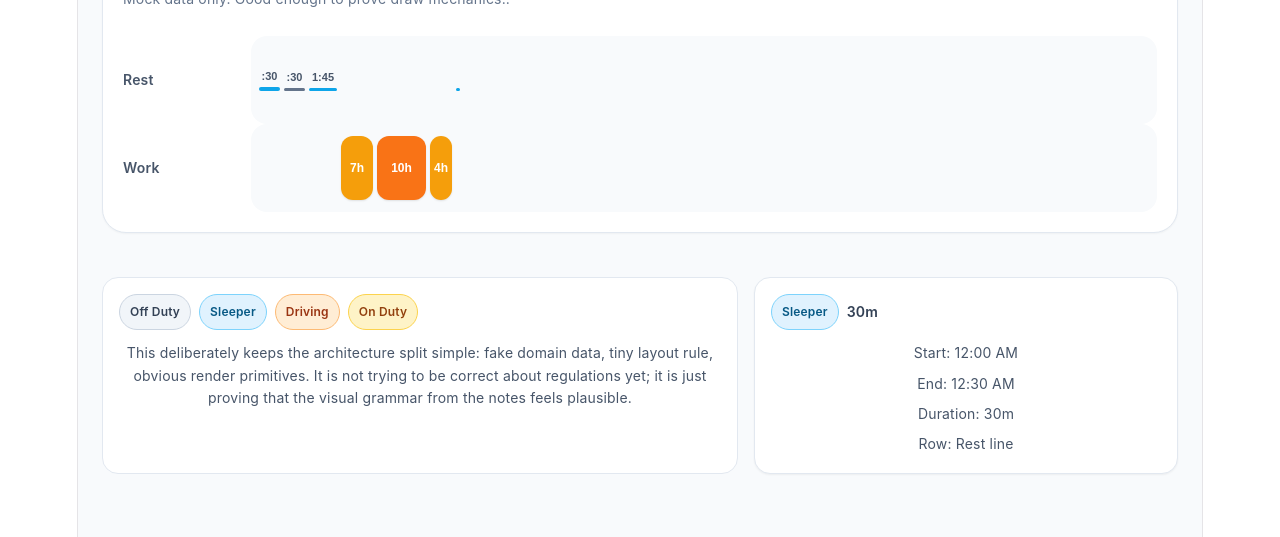
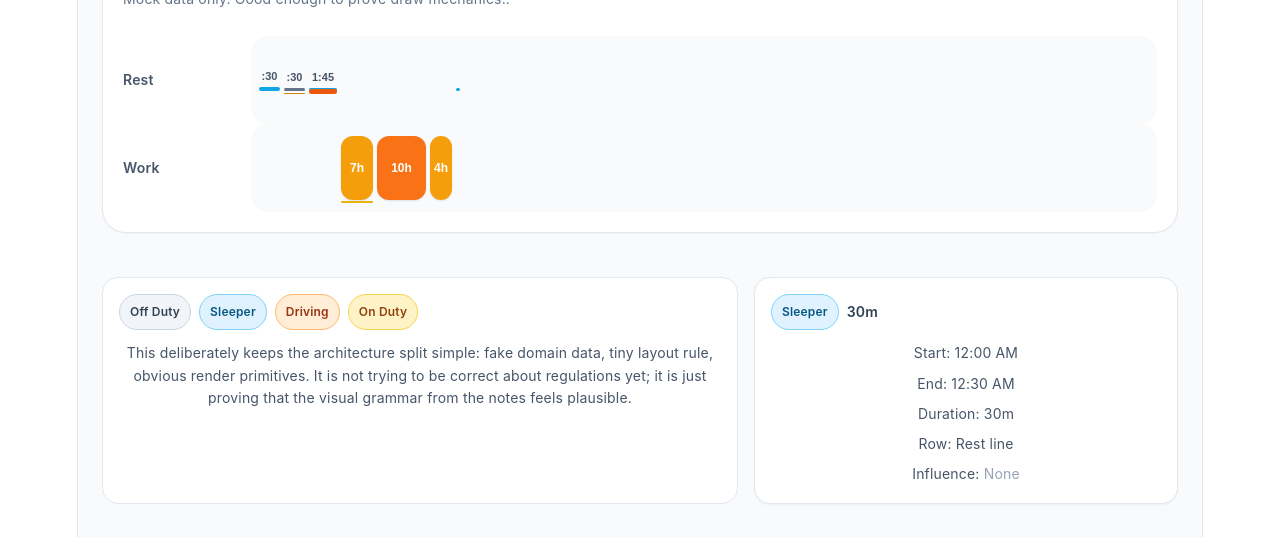
Before and after one commit to LarryBoyEval/matrix-play, a React (Vite) app: page / in a window 1280 px wide. Shown: the part 216-753 px from the top of the page. Built offline with nearby package versions, Linux system fonts and the light colour scheme.

Commit message:
Added first pass Personal Conveyance and Yard Move indicators

```diff
--- a/src/single-day-log.tsx
+++ b/src/single-day-log.tsx
@@ -12,11 +12,20 @@ type DutyEvent = {
     time: string; // e.g. "00:30:00", "1d00:15:00"
 };
 
+type InfluenceKind = "personalConveyance" | "yardMove";
+
+type SegmentInfluence = {
+    kind: InfluenceKind;
+    seconds: number;
+    riskLevel?: "low" | "medium" | "high";
+};
+
 type Segment = {
     id: string;
     kind: SegmentKind;
     startSecond: number;
     endSecond: number;
+    influences?: SegmentInfluence[];
 };
 
 type RowConfig = {
@@ -150,7 +159,48 @@ function buildSegments(events: DutyEvent[]): Segment[] {
         });
     }
 
-    return segments;
+    return segments.map((segment) => {
+        if (segment.id === "b") {
+            return {
+                ...segment,
+                influences: [
+                    {
+                        kind: "personalConveyance",
+                        seconds: 4 * 60,
+                        riskLevel: "low",
+                    },
+                ],
+            };
+        }
+
+        if (segment.id === "c") {
+            return {
+                ...segment,
+                influences: [
+                    {
+                        kind: "personalConveyance",
+                        seconds: 60 * 60,
+                        riskLevel: "medium",
+                    },
+                ],
+            };
+        }
+
+        if (segment.id === "d") {
+            return {
+                ...segment,
+                influences: [
+                    {
+                        kind: "yardMove",
+                        seconds: 12 * 60,
+                        riskLevel: "low",
+                    },
+                ],
+            };
+        }
+
+        return segment;
+    });
 }
 
 function getDurationSeconds(segment: Segment): number {
@@ -159,6 +209,38 @@ function getDurationSeconds(segment: Segment): number {
 
 function getDurationMinutes(segment: Segment): number {
     return Math.round(getDurationSeconds(segment) / 60);
+}
+
+function getInfluenceThickness(seconds: number): number {
+    const minutes = Math.round(seconds / 60);
+
+    if (minutes <= 0) return 0;
+    if (minutes <= 4) return 1;
+    if (minutes <= 14) return 2;
+    if (minutes <= 29) return 3;
+    if (minutes <= 59) return 4;
+    return 5;
+}
+
+function getInfluenceColor(
+    kind: InfluenceKind,
+    riskLevel: "low" | "medium" | "high" = "low"
+): string {
+    if (kind === "personalConveyance") {
+        if (riskLevel === "high") return "#dc2626";
+        if (riskLevel === "medium") return "#ea580c";
+        return "#ca8a04";
+    }
+
+    if (riskLevel === "high") return "#b45309";
+    if (riskLevel === "medium") return "#d97706";
+    return "#eab308";
+}
+
+function getPrimaryInfluence(segment: Segment): SegmentInfluence | null {
+    if (!segment.influences || segment.influences.length === 0) return null;
+
+    return [...segment.influences].sort((a, b) => b.seconds - a.seconds)[0];
 }
 
 function formatDurationLabelCompact(totalSeconds: number): string {
@@ -397,6 +479,22 @@ function SegmentDetails({ segment }: { segment: Segment | null }) {
                 <div>End: {formatClock(segment.endSecond)}</div>
                 <div>Duration: {formatDurationLabelFull(getDurationSeconds(segment))}</div>
                 <div>Row: {meta.row === "work" ? "Work bar" : "Rest line"}</div>
+                <div>
+                    Influence:{" "}
+                    {segment.influences && segment.influences.length > 0 ? (
+                        segment.influences.map((influence, index) => (
+                            <span key={index}>
+                                {index > 0 ? ", " : ""}
+                                {influence.kind === "personalConveyance"
+                                    ? "Personal Conveyance"
+                                    : "Yard Move"}{" "}
+                                ({formatDurationLabelFull(influence.seconds)})
+                            </span>
+                        ))
+                    ) : (
+                        <span style={{ color: "#94a3b8" }}>None</span>
+                    )}
+                </div>
             </div>
         </div>
     );
@@ -445,6 +543,7 @@ function WorkSegment({
 }) {
     const meta = kindMeta[segment.kind];
     const compactLabel = formatDurationLabelCompact(getDurationSeconds(segment));
+    const influence = getPrimaryInfluence(segment);
 
     return (
         <button
@@ -473,11 +572,30 @@ function WorkSegment({
                     ? "0 0 0 2px rgba(15, 23, 42, 0.25)"
                     : "0 1px 2px rgba(0,0,0,0.10)",
                 whiteSpace: "nowrap",
-                overflow: "hidden",
+                overflow: "visible",
                 textOverflow: "ellipsis",
+                position: "relative",
             }}
         >
             {compactLabel}
+
+            {influence && (
+                <div
+                    style={{
+                        position: "absolute",
+                        left: 0,
+                        right: 0,
+                        bottom: -3,
+                        height: getInfluenceThickness(influence.seconds),
+                        background: getInfluenceColor(
+                            influence.kind,
+                            influence.riskLevel ?? "low"
+                        ),
+                        borderRadius: 9999,
+                        pointerEvents: "none",
+                    }}
+                />
+            )}
         </button>
     );
 }
@@ -497,6 +615,7 @@ function RestSegment({
 }) {
     const meta = kindMeta[segment.kind];
     const compactLabel = formatDurationLabelCompact(getDurationSeconds(segment));
+    const influence = getPrimaryInfluence(segment);
 
     return (
         <button
@@ -513,8 +632,33 @@ function RestSegment({
                 padding: 0,
                 cursor: "pointer",
                 textAlign: "center",
+                overflow: "visible",
             }}
         >
+            <div
+                style={{
+                    position: "relative",
+                    width: "100%",
+                }}
+            >
+                {influence && (
+                    <div
+                        style={{
+                            position: "absolute",
+                            left: 0,
+                            right: 0,
+                            bottom: -3,
+                            height: getInfluenceThickness(influence.seconds),
+                            background: getInfluenceColor(
+                                influence.kind,
+                                influence.riskLevel ?? "low"
+                            ),
+                            borderRadius: 9999,
+                            pointerEvents: "none",
+                        }}
+                    />
+                )}
+
                 <div
                     style={{
                         height: 14,
@@ -531,6 +675,7 @@ function RestSegment({
                 >
                     {compactLabel}
                 </div>
+
                 <div
                     style={{
                         width: "100%",
@@ -538,6 +683,7 @@ function RestSegment({
                         borderRadius: 9999,
                     }}
                 />
+            </div>
         </button>
     );
 }
```
Also changed, not shown: design/todo.md (+9 -7 lines), design/visualation-design-notebook.md (+97 -0 lines). Lines whose indentation alone changed are shown as unchanged.
